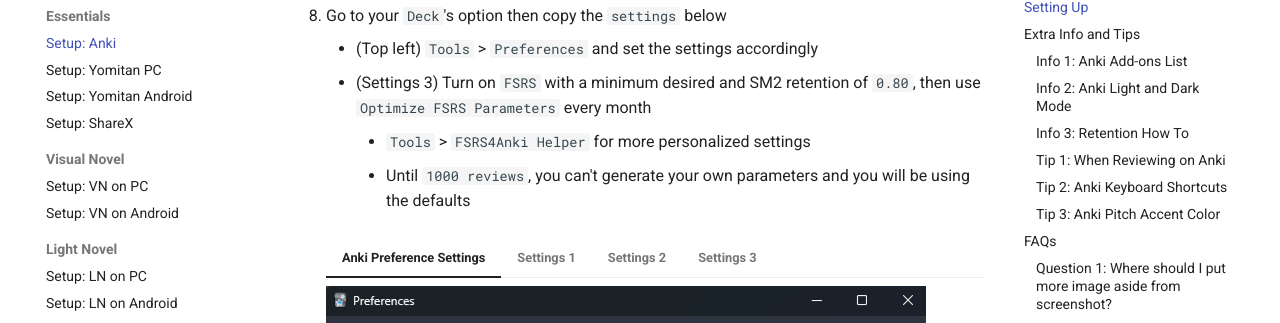
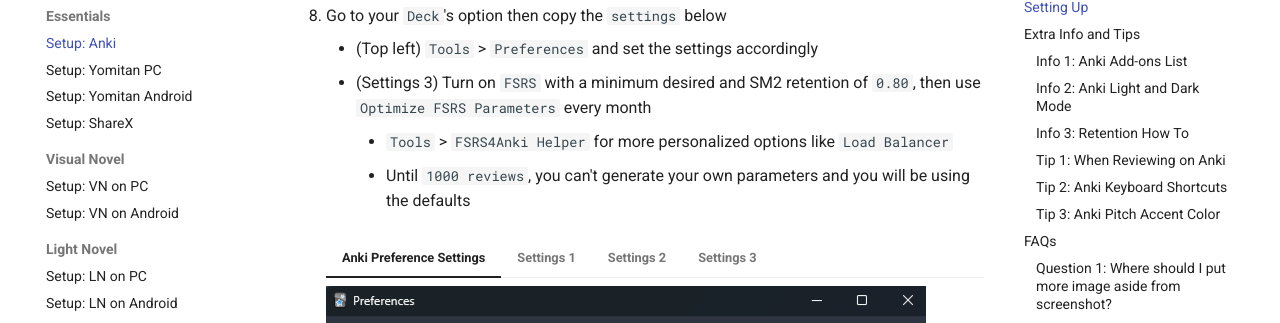
Before and after one commit to Xelieu/xelieu.github.io, an MkDocs documentation site: the page built from docs/jp-lazy-guide/setupAnki.md, in a window 1280 px wide and 900 px high, scrolled down 3130 px. Shown: the part 128-451 px from the top of the window. Built offline with MkDocs 1.6.1 and Material for MkDocs 9.7.7, drawn with Linux system fonts in a browser that asks for light colours.

Commit message:
$updated info

```diff
--- a/docs/jp-lazy-guide/setupAnki.md
+++ b/docs/jp-lazy-guide/setupAnki.md
@@ -254,7 +254,7 @@
 8. Go to your `Deck`'s option then copy the `settings` below
     - (Top left) `Tools` > `Preferences` and set the settings accordingly
     - (Settings 3) Turn on `FSRS` with a minimum desired and SM2 retention of `0.80`, then use `Optimize FSRS Parameters` every month
-        - `Tools` > `FSRS4Anki Helper` for more personalized settings
+        - `Tools` > `FSRS4Anki Helper` for more personalized options like `Load Balancer`
         - Until `1000 reviews`, you can't generate your own parameters and you will be using the defaults
 
     === "Anki Preference Settings"
```
